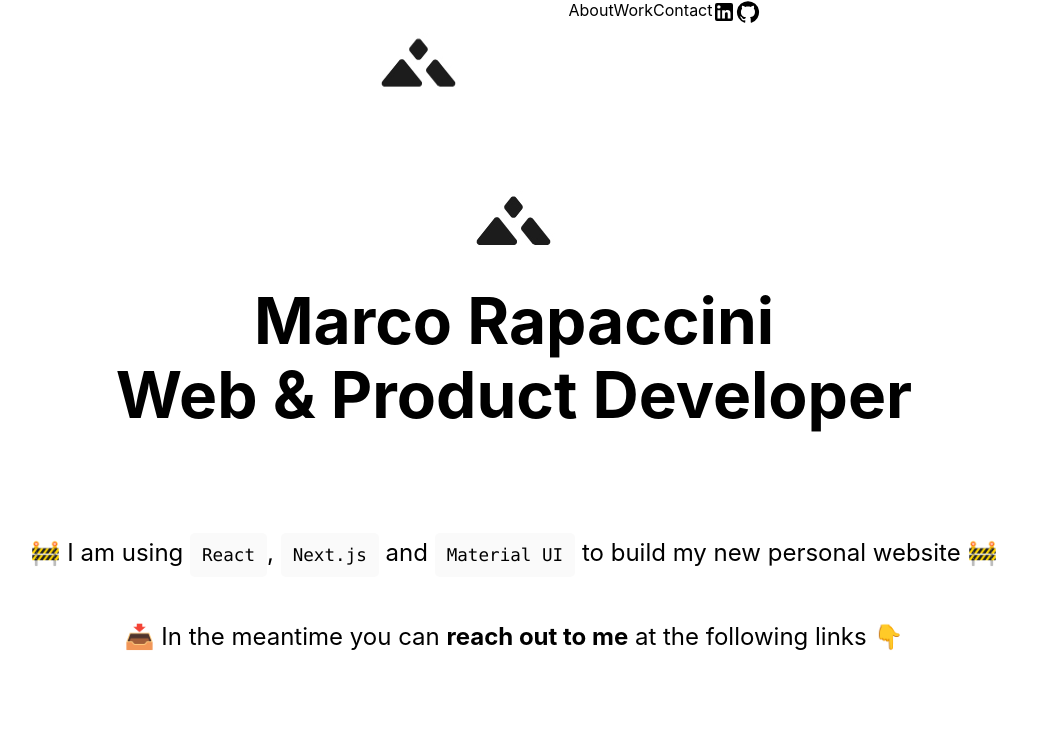
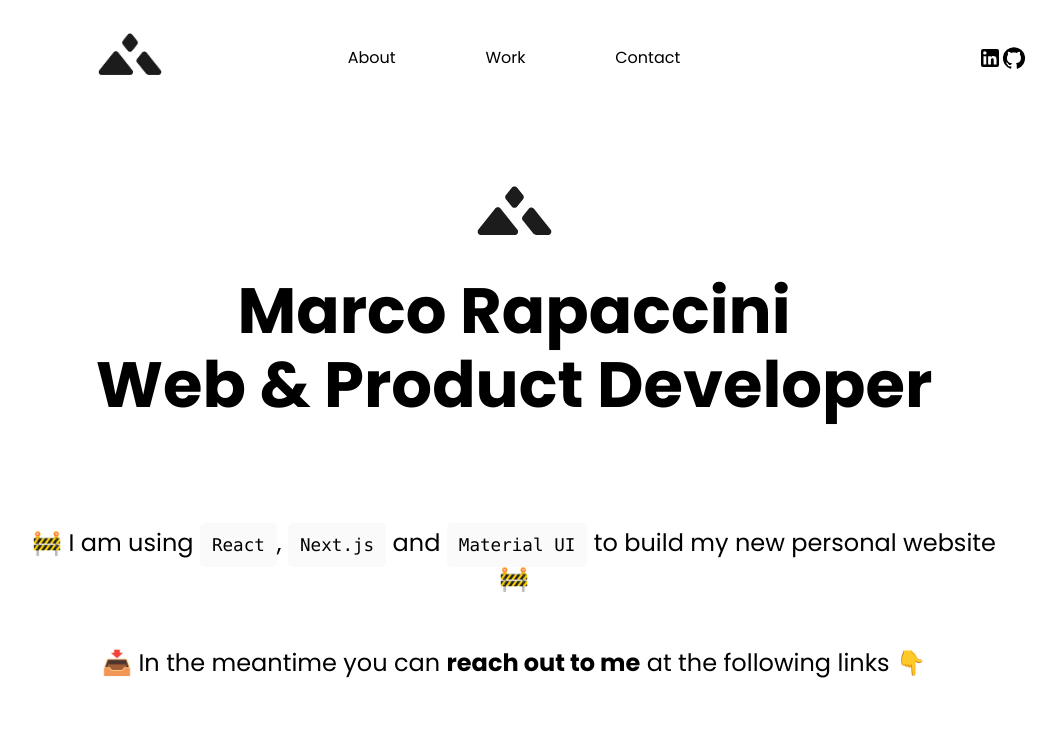
Before and after one commit to rapaccinim/personal-website, a Next.js app: page / in a window 1280 px wide. Shown: the top 742 px of the page, without its empty margins (126-1182 px from the left). Built offline with nearby package versions, Linux system fonts and the light colour scheme.

Commit message:
Created first working version of header. TODO: do not resize main logo.

```diff
--- a/components/header/header.jsx
+++ b/components/header/header.jsx
@@ -5,22 +5,27 @@ import LinkedInIcon from '@mui/icons-material/LinkedIn';
 
 export const Header = () => {
     return (
-        <div className={styles.header}>
+        <header className={styles.header}>
+            <div className={styles.header__logo}>
                 <Image
                     src="/marco-rapaccini-web-product-developer-logo.jpg"
                     alt="Marco Rapaccini - Web and Product Developer logo"
                     width={301}
                     height={127}
                 />
-            <div>
-                <a href="#about" target="_self" rel="canonical">About</a>
-                <a href="#work" target="_self" rel="canonical">Work</a>
-                <a href="#contact" target="_self" rel="canonical">Contact</a>
             </div>
-            <div>
+            <div className={styles.header__mainNav}>
+                <nav>
+                    <ul>
+                        <li><a href="#about" target="_self" rel="canonical">About</a></li>
+                        <li><a href="#work" target="_self" rel="canonical">Work</a></li>
+                        <li><a href="#contact" target="_self" rel="canonical">Contact</a></li>
+                    </ul>
+                </nav>
+            </div>
+            <div className={styles.header__socialIcons}>
                 <LinkedInIcon/>
                 <GitHubIcon/>
-
             </div>
-        </div>)
+        </header>)
 }
--- a/components/header/header.module.css
+++ b/components/header/header.module.css
@@ -1,5 +1,42 @@
+/* .header{
+    display: flex;
+    flex-wrap: wrap;
+    width: 100%;
+} */
+
 .header{
     display: flex;
     justify-content: space-between;
-    height: 125px;
+    width: 100%;
 }
+
+.header__logo{
+    flex: 1;
+}
+
+.header__mainNav{
+    flex: 2;
+    display: flex;
+}
+
+.header__mainNav nav{
+    width: 100%;
+    max-width: 1080px;
+}
+
+.header__mainNav nav ul{
+    height: 100%;
+    list-style-type: none;
+    margin: 0;
+    padding: 0;
+    display: flex;
+    justify-content: space-evenly;
+    align-items: center;
+}
+
+.header__socialIcons{
+    flex: 1;
+    display: flex;
+    align-items: center;
+    justify-content: flex-end;
+}
--- a/pages/index.js
+++ b/pages/index.js
@@ -18,6 +18,9 @@ const Home = () => {
             rel="stylesheet"
             href="https://fonts.googleapis.com/icon?family=Material+Icons"
         />
+        <link rel="preconnect" href="https://fonts.googleapis.com"/>
+        <link rel="preconnect" href="https://fonts.gstatic.com" crossOrigin/>
+        <link href="https://fonts.googleapis.com/css2?family=Poppins:wght@400;500;600;700&display=swap" rel="stylesheet"/>
       </Head>
       <Header/>
       <main className={styles.main}>
--- a/styles/Home.module.css
+++ b/styles/Home.module.css
@@ -1,6 +1,6 @@
 .container {
   min-height: 100vh;
-  padding: 0 0.5rem;
+  padding: 0 10%;
   display: flex;
   flex-direction: column;
   justify-content: center;
--- a/styles/globals.css
+++ b/styles/globals.css
@@ -2,8 +2,7 @@ html,
 body {
   padding: 0;
   margin: 0;
-  font-family: -apple-system, BlinkMacSystemFont, Segoe UI, Roboto, Oxygen,
-    Ubuntu, Cantarell, Fira Sans, Droid Sans, Helvetica Neue, sans-serif;
+  font-family: 'Poppins', sans-serif;
 }
 
 a {
```
Lines whose indentation alone changed are shown as unchanged.
